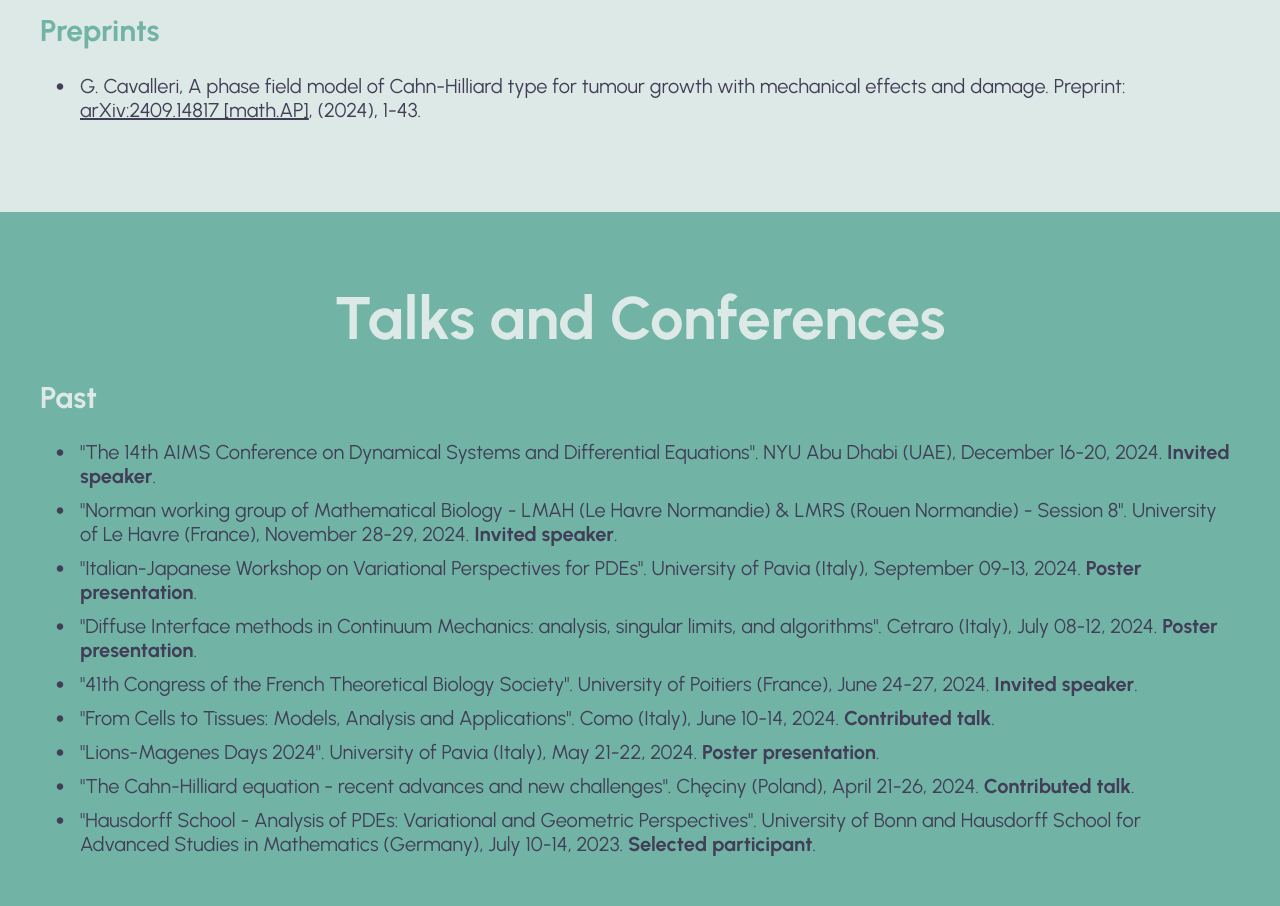
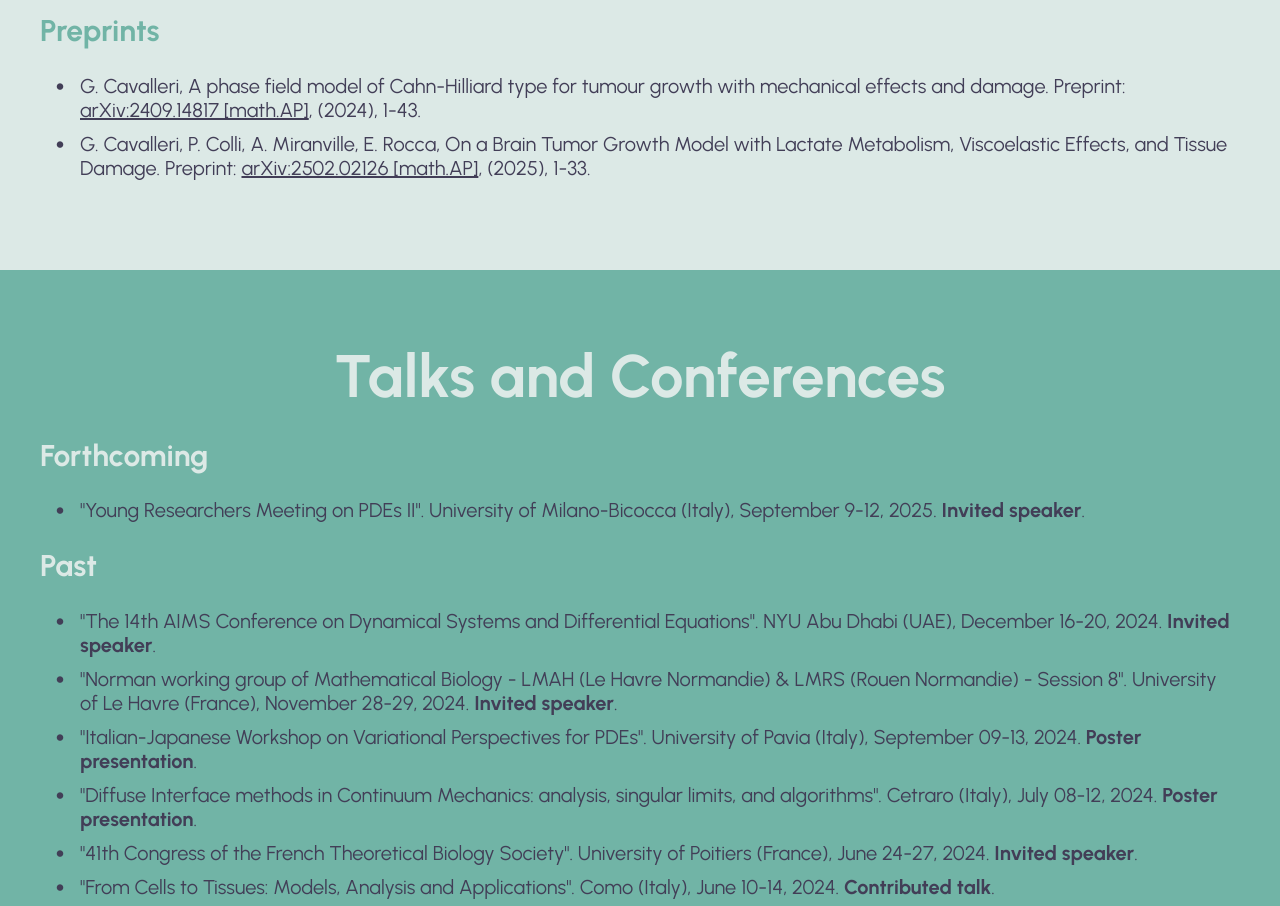
Before and after one commit to GiuliaCavalleri/giuliacavalleri.github.io, a plain HTML site: page index.html in a window 1280 px wide. Shown: the part 820-1726 px from the top of the page. Drawn offline with Linux system fonts and the light colour scheme.

Commit message:
Update index
Aggiunto preprint e conferenza

```diff
--- a/index.html
+++ b/index.html
@@ -51,14 +51,15 @@
 			<h2>Preprints</h2>
 			<ul class="fa-ul">
 				<li><span class="fa-li"><i class="fa-solid fa-3xs fa-circle"></i></span>G. Cavalleri, A phase field model of Cahn-Hilliard type for tumour growth with mechanical effects and damage. Preprint: <a href="https://arxiv.org/abs/2409.14817" target="_blank">arXiv:2409.14817 [math.AP]</a>, (2024), 1-43.</li>
+				<li><span class="fa-li"><i class="fa-solid fa-3xs fa-circle"></i></span>G. Cavalleri, P. Colli, A. Miranville, E. Rocca, On a Brain Tumor Growth Model with Lactate Metabolism, Viscoelastic Effects, and Tissue Damage. Preprint: <a href="https://arxiv.org/abs/2502.02126" target="_blank">arXiv:2502.02126 [math.AP]</a>, (2025), 1-33.</li>
 			</ul>
 		</div>
 		<div id="events" class="section section-scura">
 			<h1>Talks and Conferences</h1>
-			<!--<h2>Forthcoming</h2>
+			<h2>Forthcoming</h2>
 			<ul class="fa-ul">
-				<li><span class="fa-li"><i class="fa-solid fa-3xs fa-circle"></i></span>Lorem Ipsum Dolor Sit Amet</li>
-			</ul>--->
+				<li><span class="fa-li"><i class="fa-solid fa-3xs fa-circle"></i></span>"Young Researchers Meeting on PDEs II". University of Milano-Bicocca (Italy), September 9-12, 2025. <b>Invited speaker</b>.</li>
+			</ul>
 			<h2>Past</h2>
 			<ul class="fa-ul">
 				<li><span class="fa-li"><i class="fa-solid fa-3xs fa-circle"></i></span> "The 14th AIMS Conference on Dynamical Systems and Differential Equations". NYU Abu Dhabi (UAE), December 16-20, 2024. <b>Invited speaker</b>.</li>
```
